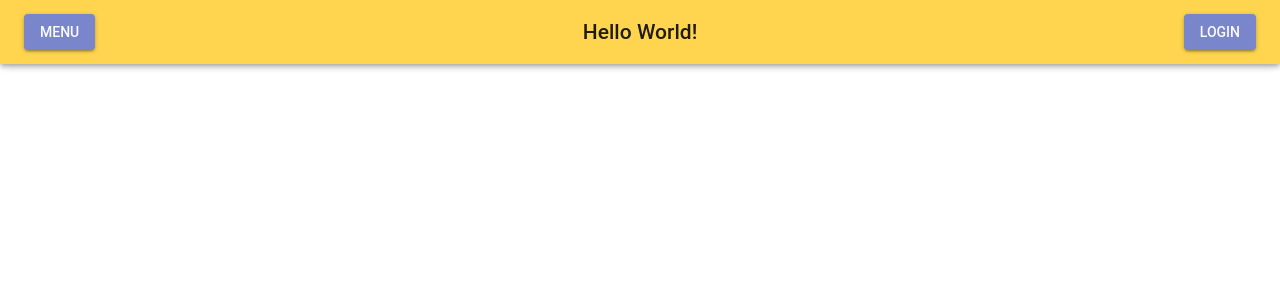
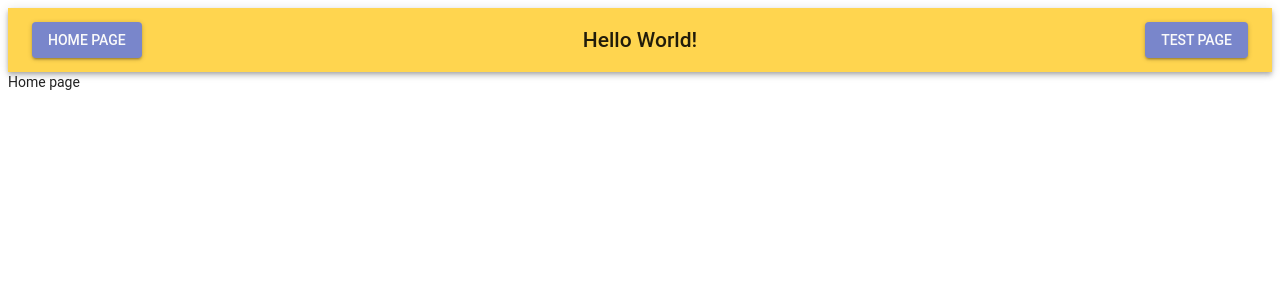
Before and after one commit to thomasrogerlux/typescript-react-ssr-boilerplate, a React app: page / in a window 1280 px wide. Shown: the top 300 px of the page. Built offline with nearby package versions, Linux system fonts and the light colour scheme; the HTML template or start-up script is replaced by a standard one.

Commit message:
Code structuring

```diff
--- a/src/client/index.tsx
+++ b/src/client/index.tsx
@@ -11,7 +11,7 @@ import {
 
 import App from "common/App";
 import theme from "common/theme";
-import { changeTitle } from "common/redux/reducer/title";
+import { changeTitle } from "common/redux/reducers/title";
 
 const preloadedState = (window as any)["__PRELOADED_STATE__"];
 delete (window as any)["__PRELOADED_STATE__"];
--- a/src/common/App.tsx
+++ b/src/common/App.tsx
@@ -1,14 +1,18 @@
 import * as React from "react";
 import { Switch, Route } from "react-router-dom";
 
-import Home from "common/container/Home";
+import Home from "common/pages/Home";
+import Test from "common/pages/Test";
+import AppBar from "common/containers/AppBar/AppBar.component";
 
 export default class App extends React.Component {
     public render() {
         return (
             <React.Fragment>
+                <AppBar />
                 <Switch>
                     <Route exact path="/" component={Home} />
+                    <Route exact path="/test" component={Test} />
                 </Switch>
             </React.Fragment>
         );
--- /dev/null
+++ b/src/common/components/NavLinkButton/NavLinkButton.component.tsx
@@ -0,0 +1,34 @@
+import * as React from "react";
+import { withStyles } from "@material-ui/core";
+import * as Button from "@material-ui/core/Button";
+import { NavLink } from "react-router-dom";
+
+import style from "./NavLinkButton.style";
+
+interface NavLinkButtonProps extends Button.ButtonProps {
+    classes: any;
+    children: any;
+    to: string;
+}
+
+class NavLinkButton extends React.Component<NavLinkButtonProps> {
+    constructor(props: NavLinkButtonProps) {
+        super(props);
+    }
+
+    public render() {
+        const { classes, children, to, ...props } = this.props;
+
+        return (
+            <React.Fragment>
+                <NavLink to={to} className={classes.navLink}>
+                    <Button.default className={classes.button} {...props}>
+                        {children}
+                    </Button.default>
+                </NavLink>
+            </React.Fragment>
+        );
+    }
+}
+
+export default withStyles(style)(NavLinkButton);
--- /dev/null
+++ b/src/common/components/NavLinkButton/NavLinkButton.style.ts
@@ -0,0 +1,11 @@
+import { createStyles } from "@material-ui/core";
+
+const style = createStyles({
+    navLink: {
+        textDecoration: "none",
+        color: "unset"
+    },
+    button: {}
+});
+
+export default style;
--- a/src/common/component/AppBar/AppBar.component.tsx
+++ b/src/common/containers/AppBar/AppBar.component.tsx
@@ -2,12 +2,12 @@ import * as React from "react";
 import {
     AppBar as BaseAppBar,
     Typography,
-    Button,
     Grid,
     Toolbar,
     withStyles
 } from "@material-ui/core";
 
+import NavLinkButton from "common/components/NavLinkButton/NavLinkButton.component";
 import style from "./AppBar.style";
 
 interface AppBarProps {
@@ -24,7 +24,7 @@ class AppBar extends React.Component<AppBarProps> {
 
         return (
             <React.Fragment>
-                <BaseAppBar>
+                <BaseAppBar position="static">
                     <Toolbar>
                         <Grid container className={classes.gridContainer}>
                             <Grid
@@ -32,13 +32,14 @@ class AppBar extends React.Component<AppBarProps> {
                                 xs
                                 className={classes.menuButtonContainer}
                             >
-                                <Button
+                                <NavLinkButton
+                                    className={classes.menuButton}
                                     color="secondary"
                                     variant="contained"
-                                    className={classes.menuButton}
+                                    to="/"
                                 >
-                                    Menu
-                                </Button>
+                                    Home page
+                                </NavLinkButton>
                             </Grid>
                             <Grid
                                 item
@@ -59,13 +60,14 @@ class AppBar extends React.Component<AppBarProps> {
                                 xs
                                 className={classes.loginButtonContainer}
                             >
-                                <Button
+                                <NavLinkButton
+                                    className={classes.loginButton}
                                     color="secondary"
                                     variant="contained"
-                                    className={classes.loginButton}
+                                    to="/test"
                                 >
-                                    Login
-                                </Button>
+                                    Test page
+                                </NavLinkButton>
                             </Grid>
                         </Grid>
                     </Toolbar>
--- a/src/common/container/Home.tsx
+++ b/src/common/pages/Home.tsx
@@ -1,9 +1,9 @@
 import * as React from "react";
 import { connect } from "react-redux";
+import { Typography } from "@material-ui/core";
 
 import { Store } from "common/redux/store";
 import { changeTitle } from "common/redux/action";
-import AppBar from "common/component/AppBar/AppBar.component";
 
 interface HomeProps {
     title: string;
@@ -38,7 +38,9 @@ class Home extends React.Component<HomeProps> {
     public render() {
         return (
             <React.Fragment>
-                <AppBar />
+                <Typography>
+                    Home page
+                </Typography>
             </React.Fragment>
         );
     }
--- /dev/null
+++ b/src/common/pages/Test.tsx
@@ -0,0 +1,23 @@
+import * as React from "react";
+import { Typography } from "@material-ui/core";
+
+interface TestProps {
+}
+
+class Test extends React.Component<TestProps> {
+    constructor(props: TestProps) {
+        super(props);
+    }
+
+    public render() {
+        return (
+            <React.Fragment>
+                <Typography>
+                    Test page
+                </Typography>
+            </React.Fragment>
+        );
+    }
+}
+
+export default Test;
--- a/src/server/index.tsx
+++ b/src/server/index.tsx
@@ -13,7 +13,7 @@ import {
 
 import App from "common/App";
 import theme from "common/theme";
-import { changeTitle } from "common/redux/reducer/title";
+import { changeTitle } from "common/redux/reducers/title";
 
 declare const module: any;
 
```
Also changed, not shown: src/common/containers/AppBar/AppBar.style.ts (indentation only), src/common/redux/reducers/title.ts (renamed from src/common/redux/reducer/title.ts).
